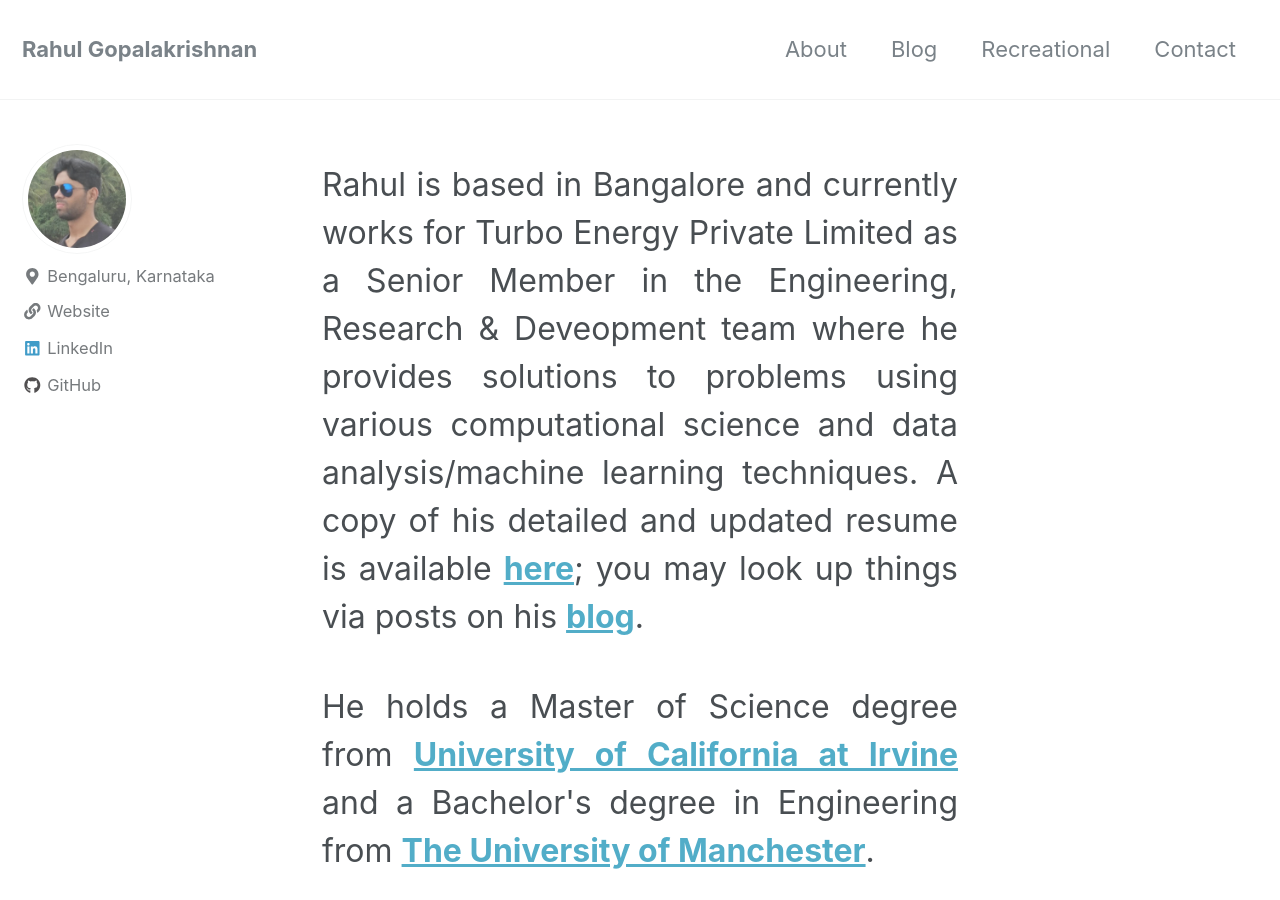
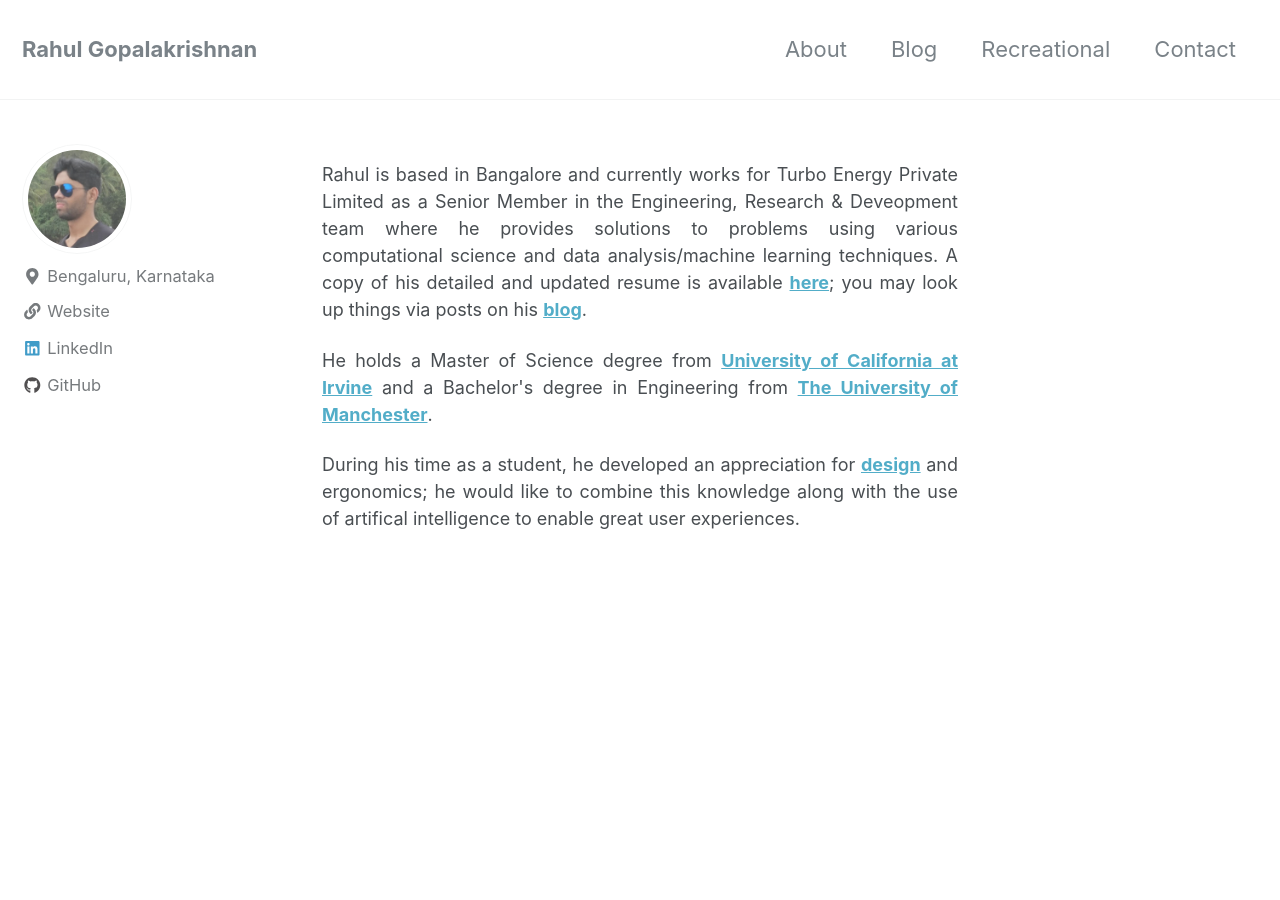
Before and after one commit to gopalrahulrg/gopalrahulrg.github.io, a Jekyll site: the page built from _pages/about.md, in a window 1280 px wide and 900 px high. Built offline with Jekyll 4.4.1, drawn with Linux system fonts in a browser that asks for light colours; nearby versions of some CDN libraries.

Commit message:
Update about.md

```diff
--- a/_pages/about.md
+++ b/_pages/about.md
@@ -4,7 +4,7 @@
 header:
 ---
 
-<font size="6"><p style='text-align: justify;'>Rahul is based in Bangalore and currently works for Turbo Energy Private Limited as a Senior Member in the Engineering, Research & Deveopment team where he provides solutions to problems using various computational science and data analysis/machine learning techniques. A copy of his detailed and updated resume is available <a href="https://github.com/gopalrahulrg/gopalrahulrg.github.io/raw/master/_resume/RahulGopalakrishnan_Resume_2019.pdf"><b>here</b></a>; you may look up things via posts on his <a href="https://gopalrahulrg.github.io/blog/"><b>blog</b></a>.<p>
+<font size="4"><p style='text-align: justify;'>Rahul is based in Bangalore and currently works for Turbo Energy Private Limited as a Senior Member in the Engineering, Research & Deveopment team where he provides solutions to problems using various computational science and data analysis/machine learning techniques. A copy of his detailed and updated resume is available <a href="https://github.com/gopalrahulrg/gopalrahulrg.github.io/raw/master/_resume/RahulGopalakrishnan_Resume_2019.pdf"><b>here</b></a>; you may look up things via posts on his <a href="https://gopalrahulrg.github.io/blog/"><b>blog</b></a>.<p>
 
 <p style='text-align: justify;'>He holds a Master of Science degree from <a href="https://uci.edu/"><b>University of California at Irvine</b></a> and a Bachelor's degree in Engineering from <a href="https://www.manchester.ac.uk/"><b>The University of Manchester</b></a>.<p>
 
```
